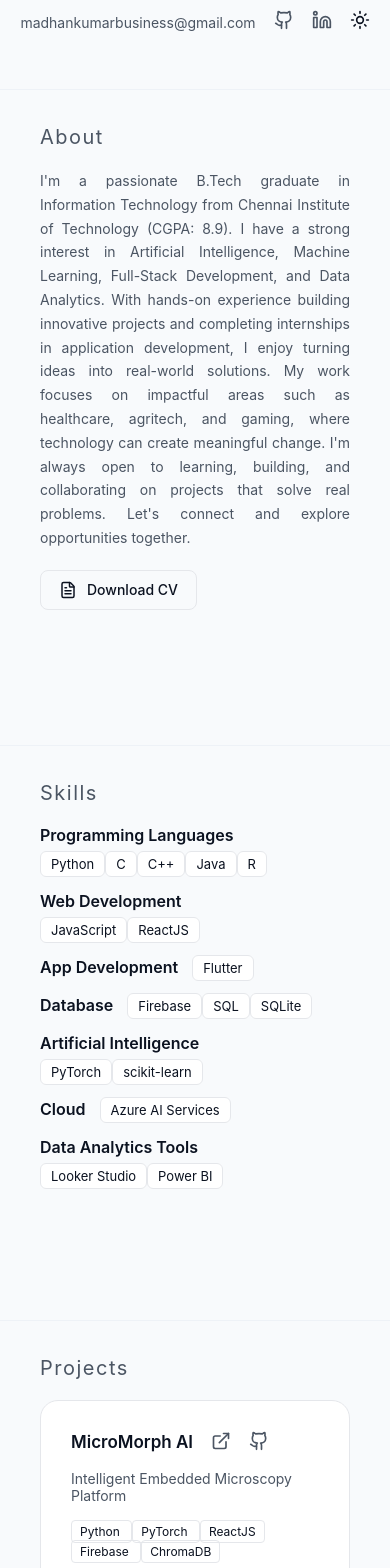
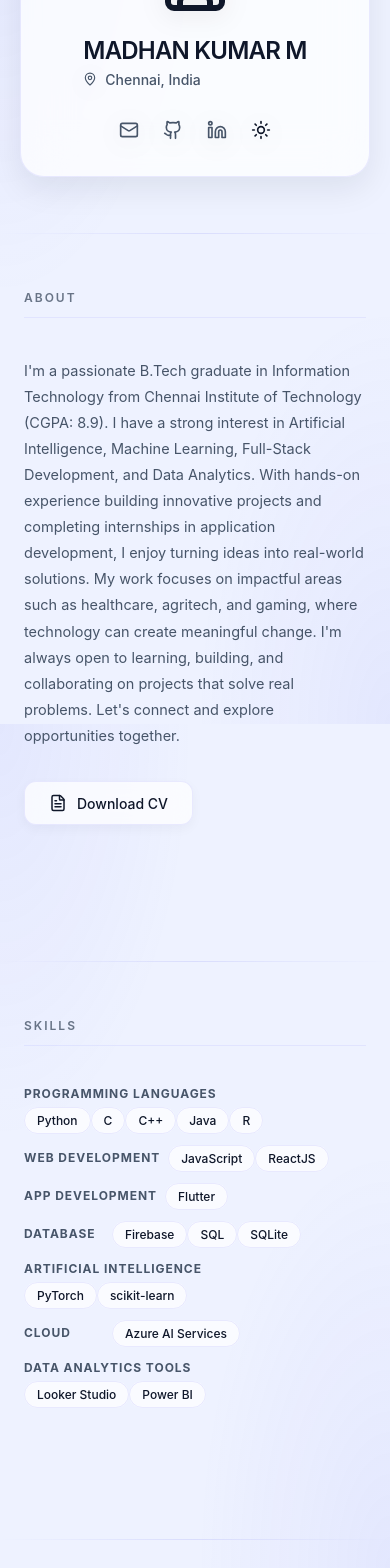
Before and after one commit to the-madhankumar/the-madhankumar.github.io, a React (Create React App) app: page / in a window 390 px wide. Shown: the part 120-1688 px from the top of the page. Built offline with nearby package versions, Linux system fonts and the light colour scheme.

Commit message:
add: added contribustions (Go Auth API, Algo Infinity Verse), updated the css

```diff
--- a/src/components/Data/Contribution.js
+++ b/src/components/Data/Contribution.js
@@ -43,6 +43,40 @@ const contribution = {
             pullRequests: [
                 "https://github.com/jpdevhub/FreshScanAi/pull/85"
             ]
+        },
+        {
+            title: "Go Auth API",
+            link: "https://auth-server-4nmm.onrender.com/swagger/",
+            github: "https://github.com/roshankumar0036singh/auth-server",
+            subtitle: "Open Source Backend Security Contribution",
+            techStack: ["Go", "Gin", "Redis", "Rate Limiting", "Authentication"],
+            description: [
+                "Contributed security and validation improvements to a Go-based authentication API.",
+                "Implemented route-specific rate limiting policies for login, registration, and password recovery endpoints instead of relying solely on global IP-based throttling.",
+                "Enhanced forgot-password protection by introducing email-based rate limiting with safe IP fallback handling to prevent abuse while supporting shared-network users.",
+                "Improved email validation with a more permissive, case-insensitive regex and optimized performance by compiling validation patterns during application initialization.",
+                "Successfully resolved issues #82 and #75 through merged open-source contributions."
+            ],
+            pullRequests: [
+                "https://github.com/roshankumar0036singh/auth-server/pull/114"
+            ]
+        },
+        {
+            title: "Algo Infinity Verse",
+            link: "https://algo-infinity-verse.vercel.app/",
+            github: "https://github.com/Eshajha19/Algo-Infinity-Verse",
+            subtitle: "Open Source Code Playground Contribution",
+            techStack: ["React", "TypeScript", "JavaScript", "Dart", "Tailwind CSS"],
+            description: [
+                "Developed a multi-language Code Playground for Algo Infinity Verse, enabling users to write and execute code directly within the platform.",
+                "Implemented in-browser JavaScript execution, TypeScript transpilation and execution, and Dart code execution through external service integration.",
+                "Built language switching with code persistence, custom console output capture, starter templates, and reset/clear functionality.",
+                "Designed a responsive split-layout playground interface with editor and console panels while maintaining the project's visual design system.",
+                "Successfully resolved issues #266, #276, and #278 through merged open-source contributions."
+            ],
+            pullRequests: [
+                "https://github.com/Eshajha19/Algo-Infinity-Verse/pull/324"
+            ]
         }
     ]
 }
--- a/src/components/Home/index.css
+++ b/src/components/Home/index.css
@@ -7,29 +7,44 @@
 }
 
 body {
-    font-family: "Inter", system-ui, -apple-system, sans-serif;
+    font-family: "Inter", -apple-system, BlinkMacSystemFont, "Segoe UI", Roboto, Helvetica, Arial, sans-serif;
+    -webkit-font-smoothing: antialiased;
+    -moz-osx-font-smoothing: grayscale;
 }
 
 .Main-container.light {
-    --bg: #F8FAFC;
-    --text: #0B1220;
-    --text-secondary: #4B5563;
-    --border: #E5E7EB;
-    --divider: #EEF2F7;
-    --card: #FFFFFF;
-    --link: #2563EB;
-    --tag-bg: #EFF6FF;
+    --bg: #EEF2FF;
+    --bg-accent: #E0E7FF;
+    --text: #0F172A;
+    --text-secondary: #475569;
+    --border: rgba(99, 102, 241, 0.12);
+    --border-hover: rgba(99, 102, 241, 0.35);
+    --divider: linear-gradient(90deg,
+            rgba(99, 102, 241, 0) 0%,
+            rgba(99, 102, 241, 0.15) 50%,
+            rgba(99, 102, 241, 0) 100%);
+    --card: rgba(255, 255, 255, 0.72);
+    --card-hover: rgba(255, 255, 255, 0.92);
+    --link: #4F46E5;
+    --tag-bg: rgba(99, 102, 241, 0.08);
+    --shadow-sm: 0 4px 12px rgba(15, 23, 42, 0.04);
+    --shadow-md: 0 12px 32px rgba(15, 23, 42, 0.08);
 }
 
 .Main-container.dark {
-    --bg: #0A0D14;
-    --text: #F1F5F9;
-    --text-secondary: #9CA3AF;
-    --border: #1F2937;
-    --divider: #1F2937;
-    --card: #111827;
+    --bg: #090D16;
+    --bg-accent: #111827;
+    --text: #F8FAFC;
+    --text-secondary: #94A3B8;
+    --border: rgba(255, 255, 255, 0.04);
+    --border-hover: rgba(96, 165, 250, 0.4);
+    --divider: linear-gradient(90deg, rgba(30, 41, 59, 0) 0%, rgba(30, 41, 59, 1) 50%, rgba(30, 41, 59, 0) 100%);
+    --card: rgba(17, 24, 39, 0.35);
+    --card-hover: rgba(22, 30, 49, 0.75);
     --link: #60A5FA;
-    --tag-bg: #1E3A8A;
+    --tag-bg: rgba(96, 165, 250, 0.08);
+    --shadow-sm: 0 2px 8px -1px rgba(0, 0, 0, 0.2);
+    --shadow-md: 0 20px 40px -12px rgba(0, 0, 0, 0.5), 0 2px 8px -2px rgba(0, 0, 0, 0.3);
 }
 
 .Main-container {
@@ -38,9 +53,13 @@ body {
     display: flex;
     flex-direction: column;
     align-items: center;
-    background: var(--bg);
+    background:
+        radial-gradient(at 0% 0%, var(--tag-bg) 0px, transparent 35%),
+        radial-gradient(at 100% 100%, var(--tag-bg) 0px, transparent 35%),
+        var(--bg);
+    background-attachment: fixed;
     color: var(--text);
-    transition: background .25s ease, color .25s ease;
+    transition: background 0.4s cubic-bezier(0.2, 0.8, 0.2, 1), color 0.4s cubic-bezier(0.2, 0.8, 0.2, 1);
 }
 
 .first-section {
@@ -49,19 +68,34 @@ body {
     display: flex;
     justify-content: space-between;
     align-items: center;
-    gap: 20px;
-    padding: 40px 20px 20px;
+    gap: 32px;
+    padding: 40px;
+    border: 1px solid var(--border);
+    border-radius: 24px;
+    margin-top: 48px;
+    background: var(--card);
+    backdrop-filter: blur(24px);
+    -webkit-backdrop-filter: blur(24px);
+    box-shadow: var(--shadow-md);
+    transition: border-color 0.3s ease, box-shadow 0.3s ease;
+}
+
+.first-section:hover {
+    border-color: var(--border-hover);
 }
 
 .profile {
     display: flex;
     flex-direction: row;
-    gap: 10px;
+    align-items: center;
+    gap: 24px;
 }
 
 .first-section svg {
-    height: 70px;
-    width: 70px;
+    height: 72px;
+    width: 72px;
+    flex-shrink: 0;
+    filter: drop-shadow(0 4px 12px rgba(0, 0, 0, 0.1));
 }
 
 .start {
@@ -71,16 +105,18 @@ body {
 }
 
 .my-name {
-    font-size: 30px;
+    font-size: 32px;
     font-weight: 600;
-    letter-spacing: 0.8px;
+    letter-spacing: -0.8px;
+    line-height: 1.15;
 }
 
 .my-location {
     display: flex;
     align-items: center;
-    gap: 6px;
+    gap: 8px;
     font-size: 14px;
+    font-weight: 500;
     color: var(--text-secondary);
 }
 
@@ -92,29 +128,36 @@ body {
 .my-links {
     display: flex;
     align-items: center;
-    gap: 18px;
+    gap: 24px;
 }
 
 .my-links a {
     text-decoration: none;
     color: var(--text-secondary);
     font-size: 14px;
-    transition: color .2s ease;
+    font-weight: 500;
+    transition: color 0.2s ease, transform 0.2s ease;
 }
 
 .my-links a:hover {
     color: var(--link);
+    transform: translateY(-1px);
 }
 
 .my-links svg {
     width: 20px;
     height: 20px;
     cursor: pointer;
-    transition: transform .2s ease;
+    transition: transform 0.3s cubic-bezier(0.34, 1.56, 0.64, 1), color 0.2s ease;
 }
 
 .my-links svg:hover {
-    transform: scale(1.08);
+    transform: scale(1.15) translateY(-2px);
+    color: var(--link);
+}
+
+.email-icon {
+    display: none;
 }
 
 .divider {
@@ -122,37 +165,39 @@ body {
     max-width: 900px;
     height: 1px;
     background: var(--divider);
-    margin: 35px 0;
+    margin: 56px 0;
 }
 
 .section {
     width: 100%;
     max-width: 1100px;
     display: grid;
-    grid-template-columns: 240px 1fr;
-    gap: 60px;
-    padding: 0 40px 100px;
+    grid-template-columns: 260px 1fr;
+    gap: 64px;
+    padding: 0 40px 10px;
 }
 
 .title {
-    font-size: 26px;
-    font-weight: 400;
-    letter-spacing: 1.5px;
+    font-size: 12px;
+    font-weight: 600;
+    text-transform: uppercase;
+    letter-spacing: 2px;
     color: var(--text-secondary);
     position: sticky;
-    top: 40px;
+    top: 48px;
     height: fit-content;
+    opacity: 0.8;
 }
 
 .des {
     display: flex;
     flex-direction: column;
-    gap: 20px;
+    gap: 32px;
 }
 
 .description {
     font-size: 15px;
-    line-height: 1.7;
+    line-height: 1.8;
     color: var(--text-secondary);
     text-align: justify;
 }
@@ -162,21 +207,26 @@ body {
     align-items: center;
     gap: 10px;
     width: fit-content;
-    padding: 10px 18px;
+    padding: 12px 24px;
     border: 1px solid var(--border);
-    border-radius: 8px;
+    border-radius: 12px;
     text-decoration: none;
     font-size: 14px;
     font-weight: 500;
     color: var(--text);
-    background: transparent;
-    transition: all .2s ease;
+    background: var(--card);
+    backdrop-filter: blur(16px);
+    -webkit-backdrop-filter: blur(16px);
+    box-shadow: var(--shadow-sm);
+    transition: all 0.3s cubic-bezier(0.2, 0.8, 0.2, 1);
 }
 
 .download-button:hover {
-    background: var(--link);
-    color: #fff;
-    border-color: var(--link);
+    background: var(--text);
+    color: var(--bg);
+    border-color: var(--text);
+    transform: translateY(-2px);
+    box-shadow: var(--shadow-md);
 }
 
 .download {
@@ -193,160 +243,222 @@ body {
 .skill-category {
     display: flex;
     flex-wrap: wrap;
+    align-items: center;
     gap: 8px;
 }
 
 .skill-title {
-    font-weight: 600;
-    margin-right: 6px;
+    min-width: 80px;
+    font-size: 12px;
+    font-weight: 700;
+    text-transform: uppercase;
+    letter-spacing: .08em;
+    color: var(--text-secondary);
 }
 
 .skill-item {
-    padding: 4px 10px;
-    font-size: 13px;
+    padding: 5px 12px;
+    font-size: 12px;
+    font-weight: 500;
+    color: var(--text);
+    background: var(--card);
     border: 1px solid var(--border);
-    border-radius: 6px;
-    background: var(--card);
-    transition: all .2s ease;
+    border-radius: 999px;
+    transition: .25s ease;
 }
 
 .skill-item:hover {
-    border-color: var(--link);
-    transform: translateY(-1px);
+    transform: translateY(-2px);
+    border-color: var(--text);
+    background: var(--card-hover);
 }
 
 .project-card {
     display: flex;
     flex-direction: column;
-    gap: 16px;
-    padding: 30px;
-    border-radius: 18px;
+    gap: 20px;
+    padding: 36px;
+    border-radius: 24px;
     background: var(--card);
     border: 1px solid var(--border);
-    margin-bottom: 28px;
-    transition: all .25s ease;
+    margin-bottom: 32px;
+    box-shadow: var(--shadow-md);
+    backdrop-filter: blur(24px);
+    -webkit-backdrop-filter: blur(24px);
+    transition: all 0.3s cubic-bezier(0.2, 0.8, 0.2, 1);
     width: 100%;
 }
 
 .project-card:hover {
-    border-color: var(--link);
-    transform: translateY(-3px);
+    border-color: var(--border-hover);
+    background: var(--card-hover);
+    transform: translateY(-6px);
+    box-shadow: var(--shadow-md), 0 20px 30px -15px var(--tag-bg);
 }
 
 .project-card h2 {
-    font-size: 17px;
+    font-size: 20px;
     font-weight: 600;
+    letter-spacing: -0.4px;
 }
 
 .project-card p {
-    font-size: 14px;
+    font-size: 14.5px;
+    line-height: 1.65;
     color: var(--text-secondary);
 }
 
 .project-card span {
-    font-size: 12px;
+    font-size: 11px;
+    font-weight: 600;
+    letter-spacing: 0.4px;
+    text-transform: uppercase;
+    background: var(--tag-bg);
     border: 1px solid var(--border);
-    border-radius: 4px;
-    padding: 3px 8px;
+    border-radius: 6px;
+    padding: 4px 10px;
+    color: var(--link);
+    display: inline-block;
 }
 
 .project-card ul {
-    margin-top: 5px;
-    padding-left: 18px;
+    margin-top: 4px;
+    padding-left: 20px;
 }
 
 .project-card li {
-    font-size: 14px;
-    line-height: 1.6;
+    font-size: 14.5px;
+    line-height: 1.7;
+    color: var(--text-secondary);
+    margin-bottom: 6px;
 }
 
 .pull-requests {
-    margin-top: 10px;
+    margin-top: 16px;
+    padding-top: 16px;
+    border-top: 1px solid var(--border);
 }
 
 .pull-requests strong {
-    font-size: 14px;
+    font-size: 12px;
+    font-weight: 600;
+    text-transform: uppercase;
+    letter-spacing: 1px;
+    color: var(--text-secondary);
+    display: block;
+    margin-bottom: 10px;
 }
 
 .pull-requests ul {
-    margin-top: 6px;
+    margin-top: 0;
     display: flex;
     flex-wrap: wrap;
     gap: 8px;
     list-style: none;
+    padding-left: 0;
 }
 
 .pull-requests a {
     font-size: 12px;
-    padding: 4px 8px;
+    font-weight: 500;
+    padding: 6px 14px;
     border: 1px solid var(--border);
-    border-radius: 5px;
+    border-radius: 8px;
     text-decoration: none;
     color: var(--link);
     background: var(--card);
-    transition: all .2s ease;
+    transition: all 0.2s ease;
 }
 
 .pull-requests a:hover {
     background: var(--link);
-    color: #fff;
+    color: #FFFFFF;
+    border-color: var(--link);
 }
 
 .work-sub-section {
     display: flex;
     justify-content: space-between;
-    gap: 10px;
+    align-items: flex-start;
+    gap: 16px;
 }
 
 .certificates-container {
     display: flex;
     flex-direction: column;
-    gap: 10px;
+    gap: 16px;
 }
 
 .certificate-item {
-    padding: 20px;
-    font-size: 15px;
-    border-radius: 18px;
+    padding: 28px;
+    border-radius: 24px;
     background: var(--card);
     border: 1px solid var(--border);
+    box-shadow: var(--shadow-md);
+    backdrop-filter: blur(24px);
+    -webkit-backdrop-filter: blur(24px);
+    transition: all 0.3s cubic-bezier(0.2, 0.8, 0.2, 1);
+}
+
+.certificate-item:hover {
+    border-color: var(--border-hover);
+    background: var(--card-hover);
 }
 
 .certificate-org {
-    color: var(--text-secondary);
-    font-size: 15px;
-    font-weight: bold;
+    color: var(--link);
+    font-size: 14px;
+    font-weight: 600;
+    letter-spacing: 0.3px;
+    margin-top: 4px;
+    display: block;
 }
 
 .education-container {
     display: flex;
     align-items: center;
-    gap: 18px;
-    padding: 30px;
-    border-radius: 18px;
+    gap: 28px;
+    padding: 36px;
+    border-radius: 24px;
     background: var(--card);
     border: 1px solid var(--border);
+    box-shadow: var(--shadow-md);
+    backdrop-filter: blur(24px);
+    -webkit-backdrop-filter: blur(24px);
+    transition: all 0.3s cubic-bezier(0.2, 0.8, 0.2, 1);
+}
+
+.education-container:hover {
+    border-color: var(--border-hover);
+    background: var(--card-hover);
 }
 
 .edu-image {
-    width: 50px;
-    height: 50px;
+    width: 56px;
+    height: 56px;
     object-fit: contain;
+    border-radius: 12px;
+    background: var(--bg-accent);
+    padding: 4px;
 }
 
 .education-item {
     width: 100%;
     display: flex;
     justify-content: space-between;
+    align-items: center;
 }
 
 .edu-left {
     display: flex;
     flex-direction: column;
+    gap: 4px;
 }
 
 .edu-left span:first-child {
+    font-size: 18px;
     font-weight: 600;
+    letter-spacing: -0.2px;
 }
 
 .edu-left span:last-child {
@@ -356,16 +468,18 @@ body {
 
 .edu-right {
     font-size: 14px;
+    font-weight: 500;
     color: var(--text-secondary);
 }
 
 .footer {
     width: 100%;
-    margin-top: 40px;
-    border-top: 1px solid var(--divider);
-    padding: 30px 20px;
+    margin-top: 100px;
+    border-top: 1px solid var(--border);
+    padding: 48px 24px;
     display: flex;
     justify-content: center;
+    background: linear-gradient(180deg, transparent, var(--tag-bg));
 }
 
 .footer-content {
@@ -375,25 +489,26 @@ body {
     justify-content: space-between;
     align-items: center;
     flex-wrap: wrap;
-    gap: 20px;
-    font-size: 14px;
+    gap: 24px;
+    font-size: 13px;
+    font-weight: 500;
     color: var(--text-secondary);
 }
 
 .footer-links {
     display: flex;
     align-items: center;
-    gap: 18px;
+    gap: 32px;
     flex-wrap: wrap;
 }
 
 .footer-links a {
     display: flex;
     align-items: center;
-    gap: 6px;
+    gap: 8px;
     text-decoration: none;
     color: var(--text-secondary);
-    transition: color .2s ease;
+    transition: color 0.2s ease;
 }
 
 .footer-links a:hover {
@@ -402,65 +517,133 @@ body {
 
 .footer-copy {
     font-size: 13px;
+    opacity: 0.7;
 }
 
 .footer-icon {
-    opacity: .6;
+    opacity: 0.4;
+    transition: opacity 0.2s ease, transform 0.2s ease;
+}
+
+.footer-links a:hover .footer-icon {
+    opacity: 1;
+    transform: translateY(-1px);
 }
 
 .flip-icon {
     transform: rotate(180deg);
 }
 
-@media (max-width:900px) {
+@media (max-width: 900px) {
     .section {
-        grid-template-columns: 150px 1fr;
-        gap: 25px;
+        grid-template-columns: 160px 1fr;
+        gap: 40px;
     }
+
     .my-name {
-        font-size: 26px;
+        font-size: 28px;
     }
 }
 
-@media (max-width:768px) {
+@media (max-width: 768px) {
+    .email-link {
+        display: none;
+    }
+
+    .email-icon {
+        display: flex;
+        align-items: center;
+    }
+
     .first-section {
         flex-direction: column;
         align-items: center;
         text-align: center;
+        width: calc(100% - 40px);
+        margin: 32px auto 0;
+        padding: 40px 24px;
+        gap: 32px;
+        border-radius: 24px;
     }
+
+    .profile {
+        flex-direction: column;
+        gap: 20px;
+    }
+
     .section {
         grid-template-columns: 1fr;
-        gap: 20px;
+        gap: 40px;
+        padding: 0 24px 80px;
     }
+
     .title {
-        font-size: 24px;
+        font-size: 13px;
         position: static;
+        border-bottom: 1px solid var(--border);
+        padding-bottom: 12px;
+        width: 100%;
     }
+
     .footer-content {
         flex-direction: column;
         text-align: center;
+        gap: 32px;
     }
+
     .footer-links {
         justify-content: center;
+        gap: 24px;
     }
 }
 
-@media (max-width:480px) {
+@media (max-width: 480px) {
+    .email-link {
+        display: none;
+    }
+
+    .email-icon {
+        display: flex;
+        align-items: center;
+    }
+
+    .first-section {
+        padding: 32px 16px;
+    }
+
     .my-name {
-        font-size: 22px;
+        font-size: 24px;
     }
+
     .title {
-        font-size: 20px;
-        position: static;
+        font-size: 12px;
     }
+
     .description {
-        font-size: 14px;
+        font-size: 14.5px;
+        text-align: left;
     }
+
     .work-sub-section {
         flex-direction: column;
+        gap: 6px;
     }
+
+    .education-container {
+        flex-direction: column;
+        align-items: flex-start;
+        gap: 20px;
+        padding: 28px;
+    }
+
+    .education-item {
+        flex-direction: column;
+        align-items: flex-start;
+        gap: 12px;
+    }
+
     .footer-links {
         flex-direction: column;
-        gap: 10px;
+        gap: 20px;
     }
 }
--- a/src/components/Home/index.js
+++ b/src/components/Home/index.js
@@ -30,16 +30,22 @@ const Home = () => {
                     </div>
                 </div>
 
-                <div className='my-links'>
-                    <span>
-                        <a href='mailto:madhankumarbusiness@gmail.com'>
+                <div className="my-links">
+                    <span className="email-link">
+                        <a href="mailto:madhankumarbusiness@gmail.com">
                             madhankumarbusiness@gmail.com
+                        </a>
+                    </span>
+
+                    <span className="email-icon">
+                        <a href="mailto:madhankumarbusiness@gmail.com">
+                            <Mail size={18} />
                         </a>
                     </span>
 
                     <span>
                         <a
-                            href='https://github.com/the-madhankumar'
+                            href="https://github.com/the-madhankumar"
                             target="_blank"
                             rel="noreferrer"
                         >
@@ -49,7 +55,7 @@ const Home = () => {
 
                     <span>
                         <a
-                            href='https://linkedin.com/in/themadhankumarm'
+                            href="https://linkedin.com/in/themadhankumarm"
                             target="_blank"
                             rel="noreferrer"
                         >
```
